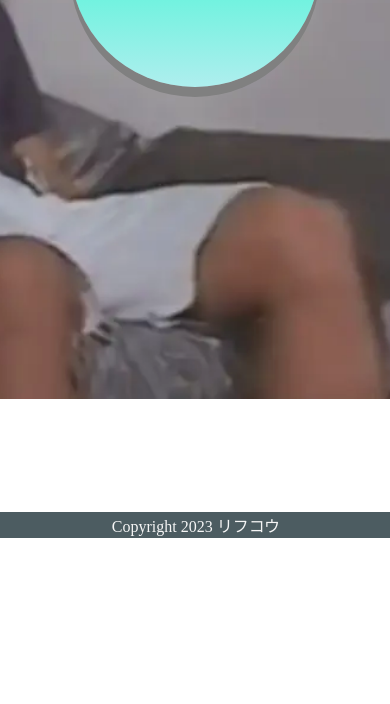
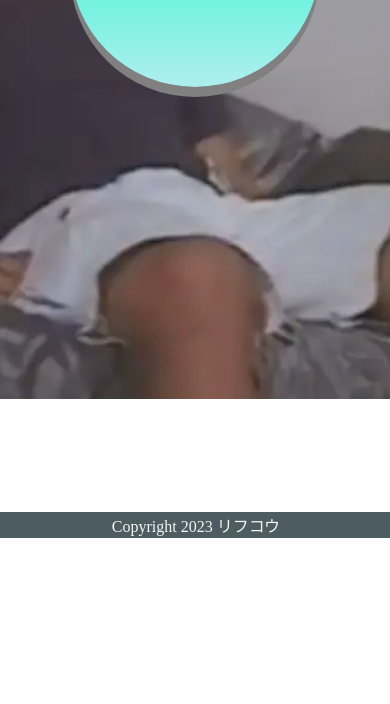
Before and after one commit to MusiZzzzz/mobletest, a plain HTML site: page omikuji/omikuji.html in a window 390 px wide. Shown: the part 301-1005 px from the top of the page. Drawn offline with nearby package versions, Linux system fonts and the light colour scheme.

Commit message:
Add files via upload

```diff
--- a/omikuji/css/omikuji.css
+++ b/omikuji/css/omikuji.css
@@ -84,9 +84,9 @@ body{
     background-repeat: no-repeat;
     background-size: cover;
 }
-@media screen and (max-width:480px){
+@media screen and (max-width:500px){
     body{
-        background-position: 75% 0%;
+        background-position: 50% 0%;
         background-size: auto 700px;
     }
 }
```
